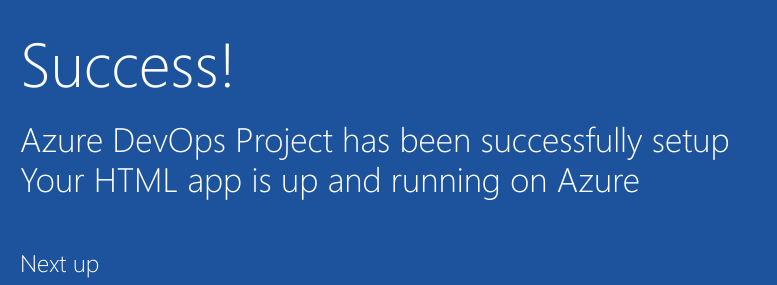
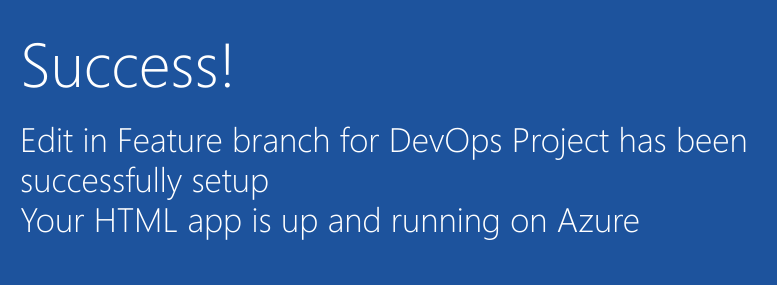
Before and after one commit to saba29/edurekaGit, a plain HTML site: page sample-project/index.html in a window 1280 px wide. Shown: the part 352-637 px from the top of the page, 205-982 px from the left. Drawn offline with Linux system fonts and the light colour scheme.

Commit message:
changes done to index.html in feature branch

```diff
--- a/sample-project/index.html
+++ b/sample-project/index.html
@@ -19,7 +19,7 @@
         </div>
             <div class="content-body">
                 <div class="success-text">Success!</div>
-                <div class="description line-1"> Azure DevOps Project has been successfully setup</div>
+                <div class="description line-1"> Edit in Feature branch for DevOps Project has been successfully setup</div>
                 <div class="description line-2"> Your HTML app is up and running on Azure</div>
                 <div class="next-steps-container">
                     <div class="next-steps-header">Next up</div>
```
